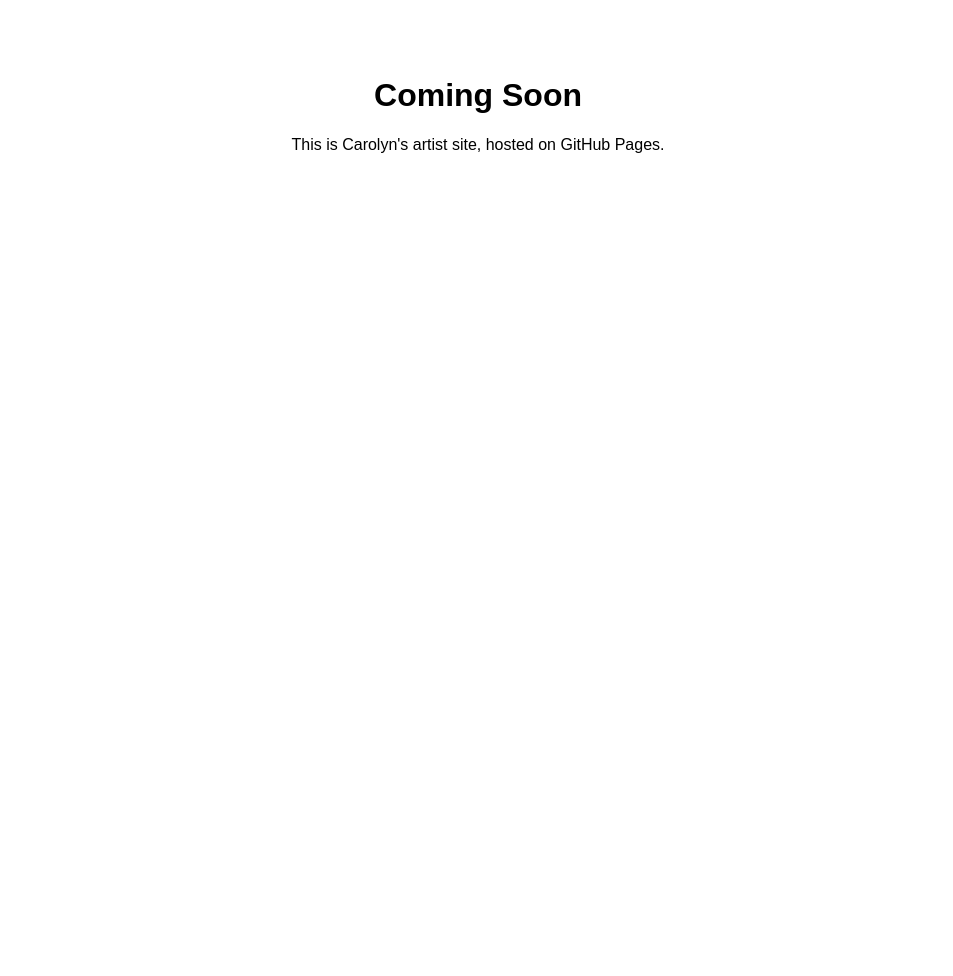
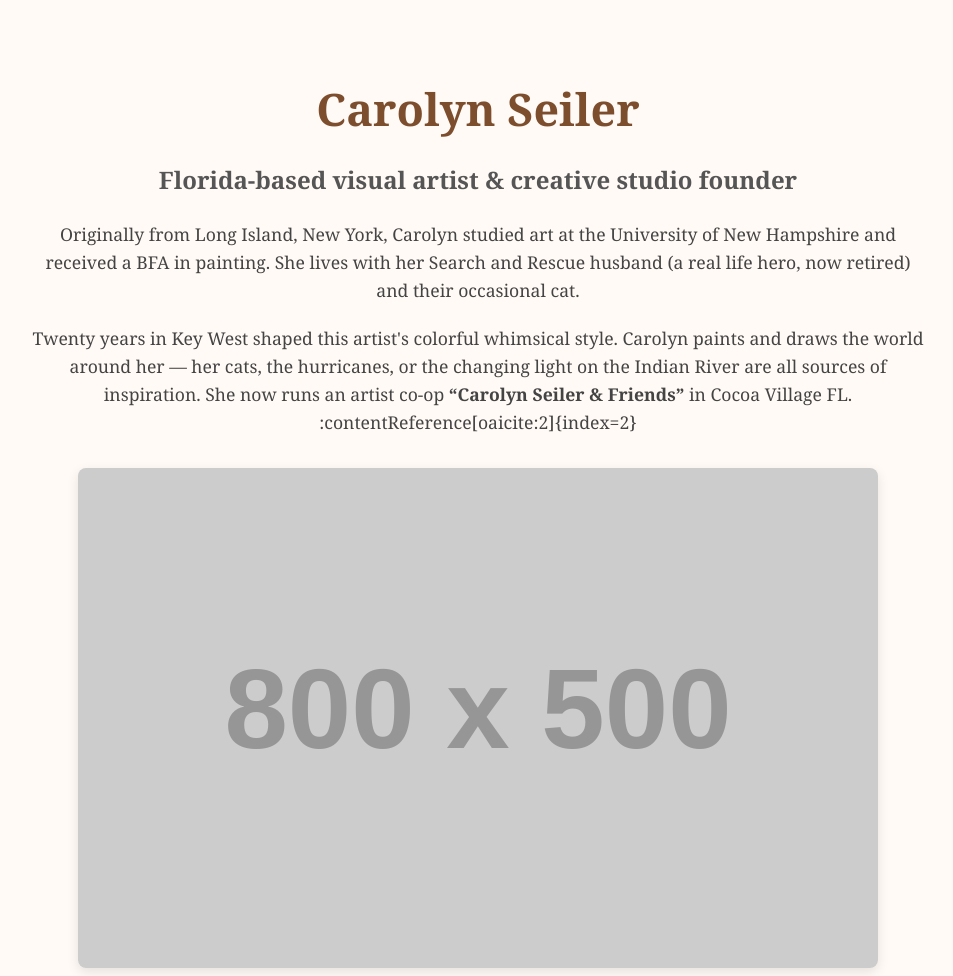
Before and after one commit to seilercarolyn/carolynseiler.github.io, a plain HTML site: page index.html in a window 1280 px wide. Shown: the top 976 px of the page, without its empty margins (162-1115 px from the left). Before the commit the page ends 800 px from the top, so only its background shows below. Drawn offline with Linux system fonts and the light colour scheme; placeholder pictures from the web are drawn by us.

Commit message:
Update index.html

```diff
--- a/index.html
+++ b/index.html
@@ -1,11 +1,45 @@
 <!DOCTYPE html>
-<html>
-  <head>
-    <title>Carolyn Seiler</title>
-    <meta charset="UTF-8" />
-  </head>
-  <body style="text-align: center; font-family: sans-serif; padding: 3rem;">
-    <h1>Coming Soon</h1>
-    <p>This is Carolyn's artist site, hosted on GitHub Pages.</p>
-  </body>
+<html lang="en">
+<head>
+  <meta charset="UTF-8" />
+  <meta name="viewport" content="width=device-width, initial-scale=1.0"/>
+  <title>Carolyn Seiler – Artist</title>
+  <style>
+    body { margin:0; font-family: Georgia, serif; background: #fffaf5; color:#333; }
+    .container { max-width: 900px; margin: 0 auto; padding: 3rem 1rem; text-align: center; }
+    h1 { font-size:2.8rem; color:#7d4e2d; margin-bottom:0.5rem; }
+    h2 { font-size:1.5rem; color:#555; margin:1.5rem 0; }
+    p { font-size:1.1rem; line-height:1.6; color:#444; margin-bottom:1.2rem; }
+    figure { margin:2rem 0; }
+    figure img { max-width:100%; border-radius:8px; box-shadow:0 4px 12px rgba(0,0,0,0.1); }
+    .links a { display:inline-block; margin:0.5rem; padding:0.6rem 1.4rem; background:#7d4e2d; color:#fff; text-decoration:none; border-radius:30px; transition:background 0.3s; }
+    .links a:hover { background:#5c3920; }
+    .footer { margin-top:3rem; font-size:0.9rem; color:#666; }
+  </style>
+</head>
+<body>
+  <div class="container">
+    <h1>Carolyn Seiler</h1>
+    <h2>Florida-based visual artist & creative studio founder</h2>
+
+    <p>Originally from Long Island, New York, Carolyn studied art at the University of New Hampshire and received a BFA in painting. She lives with her Search and Rescue husband (a real life hero, now retired) and their occasional cat.</p>
+    <p>Twenty years in Key West shaped this artist's colorful whimsical style. Carolyn paints and draws the world around her — her cats, the hurricanes, or the changing light on the Indian River are all sources of inspiration. She now runs an artist co‑op <strong>“Carolyn Seiler & Friends”</strong> in Cocoa Village FL. :contentReference[oaicite:2]{index=2}</p>
+
+    <figure><img src="https://via.placeholder.com/800x500.png?text=Artwork+Preview+1" alt="Artwork sample 1"></figure>
+    <figure><img src="https://via.placeholder.com/800x500.png?text=Artwork+Preview+2" alt="Artwork sample 2"></figure>
+    <figure><img src="https://via.placeholder.com/800x500.png?text=Artwork+Preview+3" alt="Artwork sample 3"></figure>
+    <figure><img src="https://via.placeholder.com/800x500.png?text=Artwork+Preview+4" alt="Artwork sample 4"></figure>
+
+    <div class="links">
+      <a href="mailto:hello@carolynseiler.com">Email Carolyn</a>
+      <a href="https://www.instagram.com" target="_blank">Instagram</a>
+    </div>
+
+    <div class="footer">
+      <p>Carolyn Seiler & Friends</p>
+      <p>318 Delannoy Ave, Cocoa Village, Cocoa, FL 32922</p>
+      <p><a href="http://carolynseiler.com" target="_blank">carolynseiler.com</a></p>
+    </div>
+  </div>
+</body>
 </html>
```
